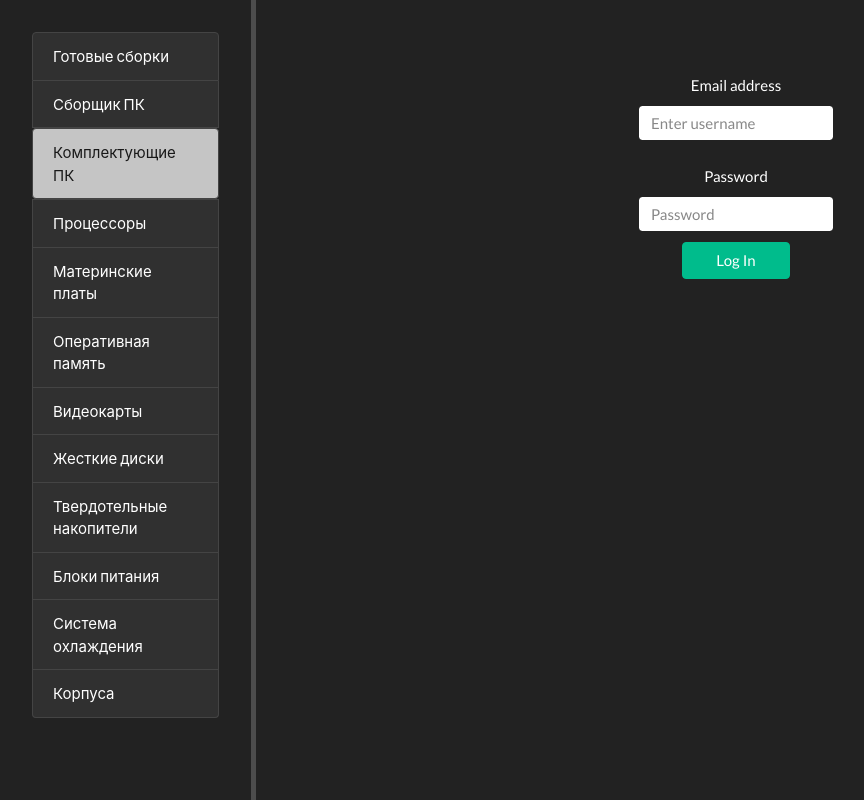
After one commit to PunkPlusPlus/PC-lego, a Django app: page /accounts/login/ in a window 1280 px wide. The commit adds this page. Shown: the whole page, without its empty margins (0-864 px from the left). Run offline with Django 5.2, Linux system fonts and the light colour scheme; parts of the project's set-up code (start-up, migrations or seed data) failed here and were passed over; some libraries are stand-ins or nearby versions.

Commit message:
added login form

```diff
--- a/PClego/settings.py
+++ b/PClego/settings.py
@@ -147,3 +147,5 @@ REST_FRAMEWORK = {
         'rest_framework.permissions.DjangoModelPermissionsOrAnonReadOnly'
     ]
 }
+
+LOGIN_REDIRECT_URL = '/'
--- a/PClego/urls.py
+++ b/PClego/urls.py
@@ -7,4 +7,5 @@ urlpatterns = [
     path('admin/', admin.site.urls),
     path('', include('configurator.urls')),
     path('api-auth/', include('rest_framework.urls', namespace='rest_framework')),
+    path('accounts/', include("django.contrib.auth.urls"))
 ] + debug_toolbar_urls()
--- a/configurator/static/configurator/css/base_templates.css
+++ b/configurator/static/configurator/css/base_templates.css
@@ -41,3 +41,13 @@ div.card.mb-3 {
     margin: 2rem;
     max-width: 250px;
 }
+
+.login-form {
+    display: flex;
+    justify-content: center;
+}
+
+.login-btn {
+    margin: 10px;
+    width: 55%
+}
--- /dev/null
+++ b/templates/registration/login.html
@@ -0,0 +1,23 @@
+{% extends 'configurator/base_templates.html' %}
+{% load static %}
+
+{% block title %}
+Login
+{% endblock %}
+
+{% block content %}
+<div class="login-form">
+    <form method="post">
+        {% csrf_token %}
+        <div>
+          <label for="InputUsername" class="form-label mt-4">Email address</label>
+          <input type="text" class="form-control" id="InputUsername" placeholder="Enter username">
+        </div>
+        <div>
+          <label for="exampleInputPassword1" class="form-label mt-4">Password</label>
+          <input type="password" class="form-control" id="exampleInputPassword1" placeholder="Password" autocomplete="off">
+        </div>
+        <button type="submit" class="btn btn-success login-btn">Log In</button>
+    </form>
+</div>
+{% endblock %}
```
